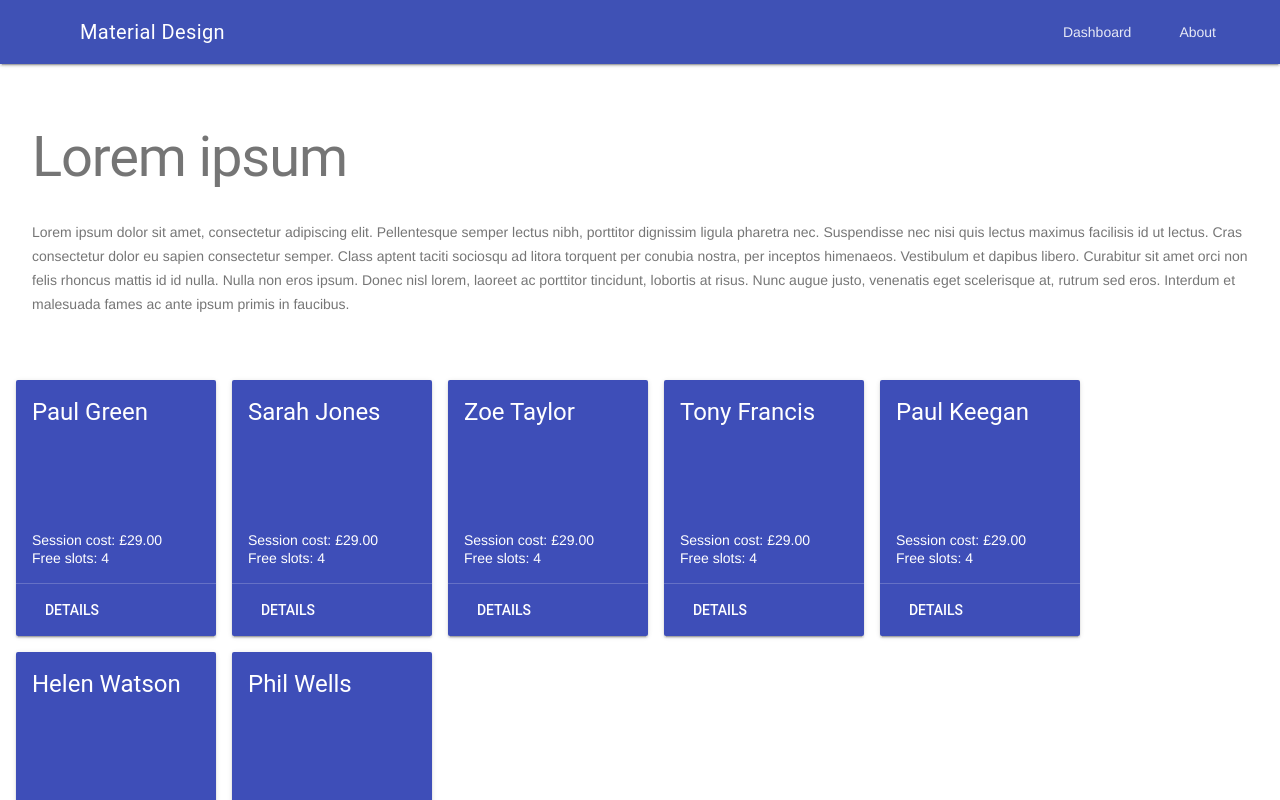
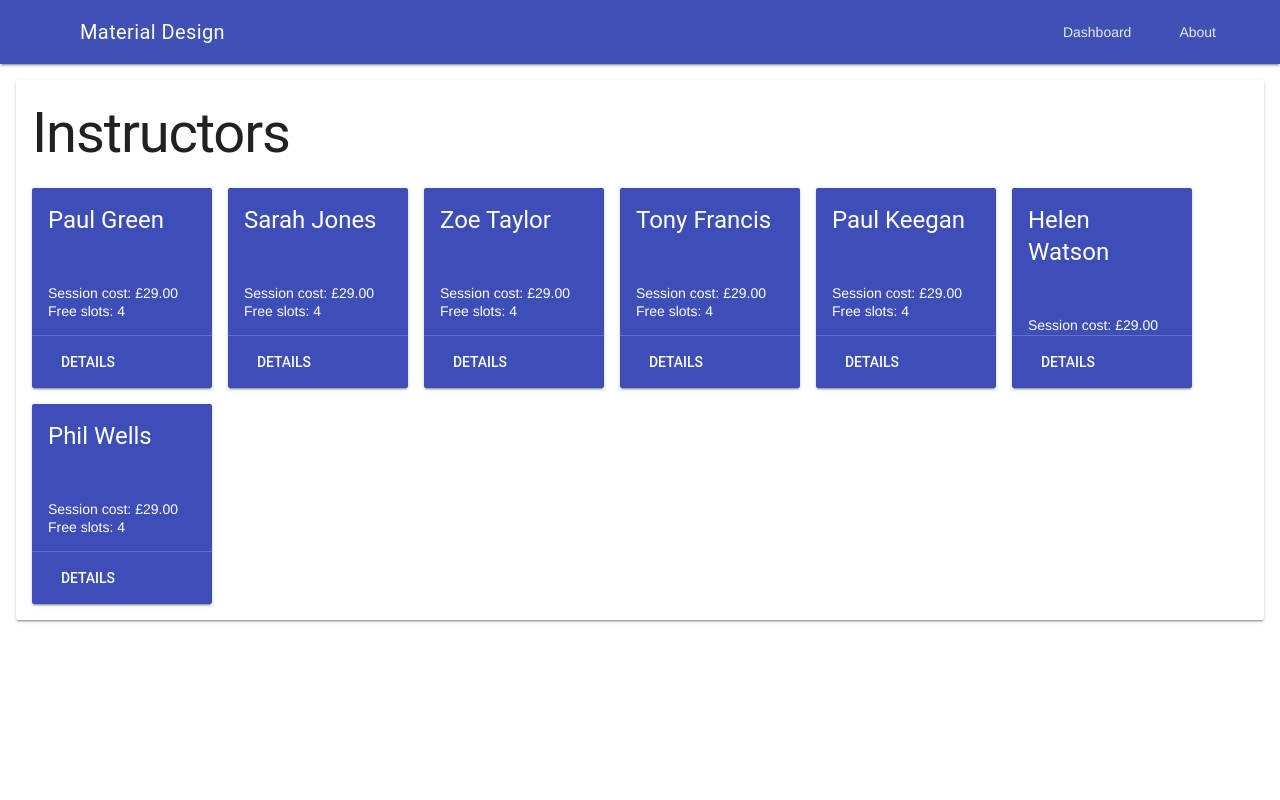
Before and after one commit to mark-williams/material-design-lab, a website: page index.html in a window 1280 px wide. Drawn offline with nearby package versions, Linux system fonts and the light colour scheme.

Commit message:
Style tinkering - all itmes now on a containing card

```diff
--- /dev/null
+++ b/assets/style/style.css
@@ -0,0 +1,18 @@
+.instructor-card.mdl-card { width: 180px; height: 140px; background: #3E4EB8; }
+.instructor-card > .mdl-card__actions {
+    border-color: rgba(255, 255, 255, 0.2);
+}
+.instructor-card > .mdl-card__title { align-items: flex-start; }
+.instructor-card > .mdl-card__title > h4 { margin-top: 0; }
+.instructor-card > .mdl-card__actions {
+    display: flex;
+    box-sizing:border-box;
+    align-items: center;
+}
+.instructor-card > .mdl-card__actions > .material-icons { padding-right: 10px; }
+.instructor-card > .mdl-card__title,
+.instructor-card > .mdl-card__supporting-text,
+.instructor-card > .mdl-card__actions,
+.instructor-card > .mdl-card__actions > .mdl-button {
+    color: #fff;
+}
--- a/index.html
+++ b/index.html
@@ -3,28 +3,8 @@
 <head>
     <title>Material Design Playground</title>
     <link rel="stylesheet" href="node_modules/material-design-lite/dist/material.css">
+    <link rel="stylesheet" href="assets/style/style.css">
     <meta name="viewport" content="width=device-width, initial-scale=1.0">
-
-    <style>
-        .instructor-card.mdl-card { width: 200px; height: 256px; background: #3E4EB8; }
-        .instructor-card > .mdl-card__actions {
-            border-color: rgba(255, 255, 255, 0.2);
-        }
-        .instructor-card > .mdl-card__title { align-items: flex-start; }
-        .instructor-card > .mdl-card__title > h4 { margin-top: 0; }
-        .instructor-card > .mdl-card__actions {
-            display: flex;
-            box-sizing:border-box;
-            align-items: center;
-        }
-        .instructor-card > .mdl-card__actions > .material-icons { padding-right: 10px; }
-        .instructor-card > .mdl-card__title,
-        .instructor-card > .mdl-card__supporting-text,
-        .instructor-card > .mdl-card__actions,
-        .instructor-card > .mdl-card__actions > .mdl-button {
-            color: #fff;
-        }
-    </style>
 </head>
 
 <body>
@@ -45,29 +25,19 @@
 
         <main class="mdl-layout__content">
             <div class="mdl-grid">
-                <div class="mdl-cell mdl-cell--12-col  mdl-card__supporting-text no-padding" id="overview">
-                    <h1>Lorem ipsum</h1>
-                    <p>Lorem ipsum dolor sit amet, consectetur adipiscing elit. Pellentesque semper lectus nibh, porttitor dignissim
-                        ligula pharetra nec. Suspendisse nec nisi quis lectus maximus facilisis id ut lectus. Cras consectetur
-                        dolor eu sapien consectetur semper. Class aptent taciti sociosqu ad litora torquent per conubia nostra,
-                        per inceptos himenaeos. Vestibulum et dapibus libero. Curabitur sit amet orci non felis rhoncus mattis
-                        id id nulla. Nulla non eros ipsum. Donec nisl lorem, laoreet ac porttitor tincidunt, lobortis at risus.
-                        Nunc augue justo, venenatis eget scelerisque at, rutrum sed eros. Interdum et malesuada fames ac ante
-                        ipsum primis in faucibus.</p>
-                </div>
-            </div>
-
+                <div class="mdl-cell mdl-cell--12-col mdl-card mdl-shadow--2dp">
                     <div class="mdl-grid">
 
-                <div class="instructor-card mdl-card mdl-shadow--2dp mdl-cell mdl-cell--2-col">
+                    <h1 class="mdl-cell mdl-cell--12-col">Instructors</h1>
+
+                    <div class="instructor-card mdl-card mdl-shadow--2dp mdl-cell mdl-cell--1-col">
                         <div class="mdl-card__title mdl-card--expand">
                             <h4>
                                 Paul Green
                             </h4>
                         </div>
                         <div class="mdl-card__supporting-text">
-                        Session cost: £29.00<br>
-                        Free slots: 4
+                            Session cost: £29.00<br> Free slots: 4
                         </div>
                         <div class="mdl-card__actions mdl-card--border">
                             <a class="mdl-button mdl-button--colored mdl-js-button mdl-js-ripple-effect">
@@ -83,8 +53,7 @@
                             </h4>
                         </div>
                         <div class="mdl-card__supporting-text">
-                        Session cost: £29.00<br>
-                        Free slots: 4
+                            Session cost: £29.00<br> Free slots: 4
                         </div>
                         <div class="mdl-card__actions mdl-card--border">
                             <a class="mdl-button mdl-button--colored mdl-js-button mdl-js-ripple-effect">
@@ -100,8 +69,7 @@
                             </h4>
                         </div>
                         <div class="mdl-card__supporting-text">
-                        Session cost: £29.00<br>
-                        Free slots: 4
+                            Session cost: £29.00<br> Free slots: 4
                         </div>
                         <div class="mdl-card__actions mdl-card--border">
                             <a class="mdl-button mdl-button--colored mdl-js-button mdl-js-ripple-effect">
@@ -117,8 +85,7 @@
                             </h4>
                         </div>
                         <div class="mdl-card__supporting-text">
-                        Session cost: £29.00<br>
-                        Free slots: 4
+                            Session cost: £29.00<br> Free slots: 4
                         </div>
                         <div class="mdl-card__actions mdl-card--border">
                             <a class="mdl-button mdl-button--colored mdl-js-button mdl-js-ripple-effect">
@@ -134,8 +101,7 @@
                             </h4>
                         </div>
                         <div class="mdl-card__supporting-text">
-                        Session cost: £29.00<br>
-                        Free slots: 4
+                            Session cost: £29.00<br> Free slots: 4
                         </div>
                         <div class="mdl-card__actions mdl-card--border">
                             <a class="mdl-button mdl-button--colored mdl-js-button mdl-js-ripple-effect">
@@ -151,8 +117,7 @@
                             </h4>
                         </div>
                         <div class="mdl-card__supporting-text">
-                        Session cost: £29.00<br>
-                        Free slots: 4
+                            Session cost: £29.00<br> Free slots: 4
                         </div>
                         <div class="mdl-card__actions mdl-card--border">
                             <a class="mdl-button mdl-button--colored mdl-js-button mdl-js-ripple-effect">
@@ -168,13 +133,15 @@
                             </h4>
                         </div>
                         <div class="mdl-card__supporting-text">
-                        Session cost: £29.00<br>
-                        Free slots: 4
+                            Session cost: £29.00<br> Free slots: 4
                         </div>
                         <div class="mdl-card__actions mdl-card--border">
                             <a class="mdl-button mdl-button--colored mdl-js-button mdl-js-ripple-effect">
                                         Details</a>
                             <div class="mdl-layout-spacer"></div>
+                        </div>
+                    </div>
+
                     </div>
                 </div>
             </div>
--- a/package.json
+++ b/package.json
@@ -4,7 +4,7 @@
   "description": "Playground for material design lite",
   "main": "index.js",
   "scripts": {
-    "start": "http-server index.html",
+    "start": "http-server",
     "test": "echo \"Error: no test specified\" && exit 1"
   },
   "keywords": [
```
Lines whose indentation alone changed are shown as unchanged.
